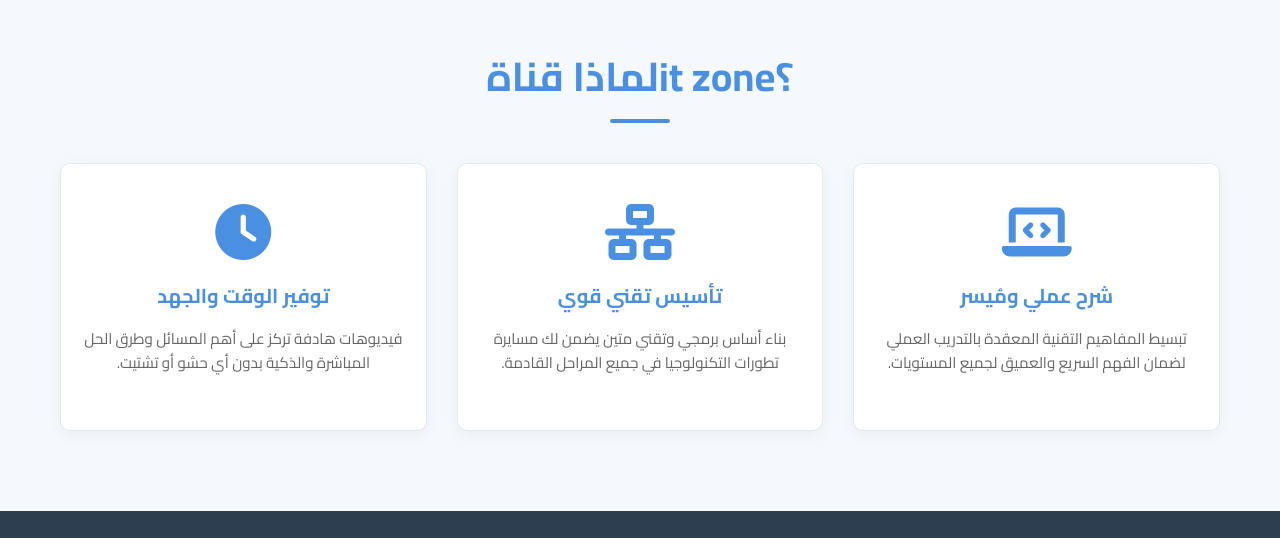
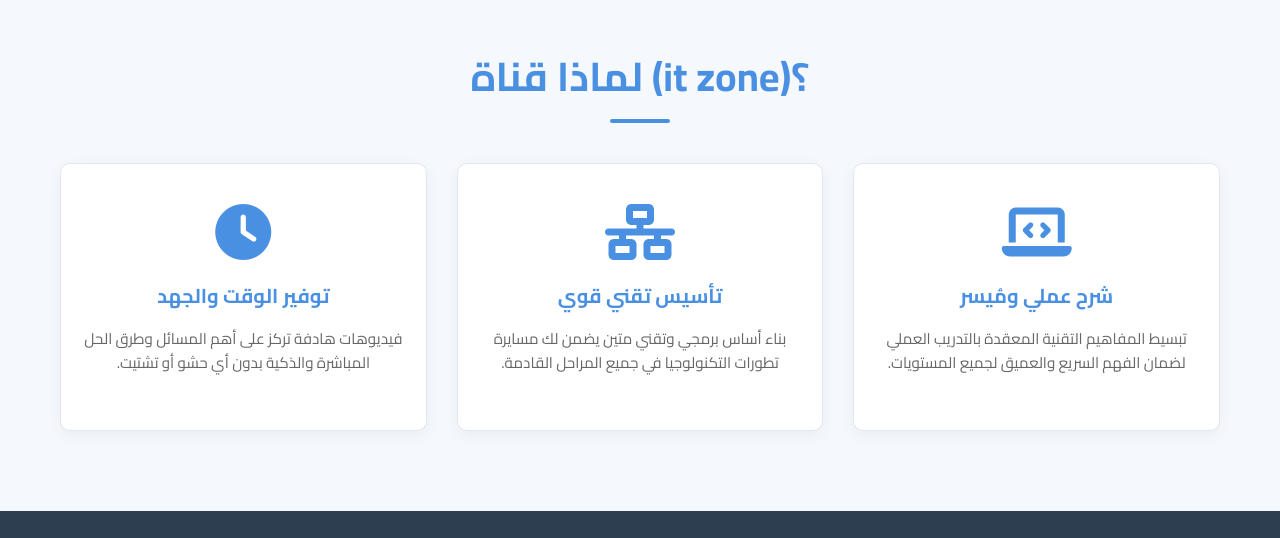
Before and after one commit to manarebeadali-jpg/webChanne, a plain HTML site: page index.html in a window 1280 px wide. Shown: the part 2655-3193 px from the top of the page. Drawn offline with nearby package versions, Linux system fonts and the light colour scheme.

Commit message:
Update index.html

```diff
--- a/index.html
+++ b/index.html
@@ -129,7 +129,7 @@
     <!-- Why Us Section -->
     <section id="why-us" class="courses-section">
         <div class="container">
-            <h2 class="section-title">؟it zoneلماذا قناة </h2>
+            <h2 class="section-title">؟(it zone) لماذا قناة </h2>
             <div class="grid-container">
                 <!-- Feature 1 -->
                 <div class="card"
```
